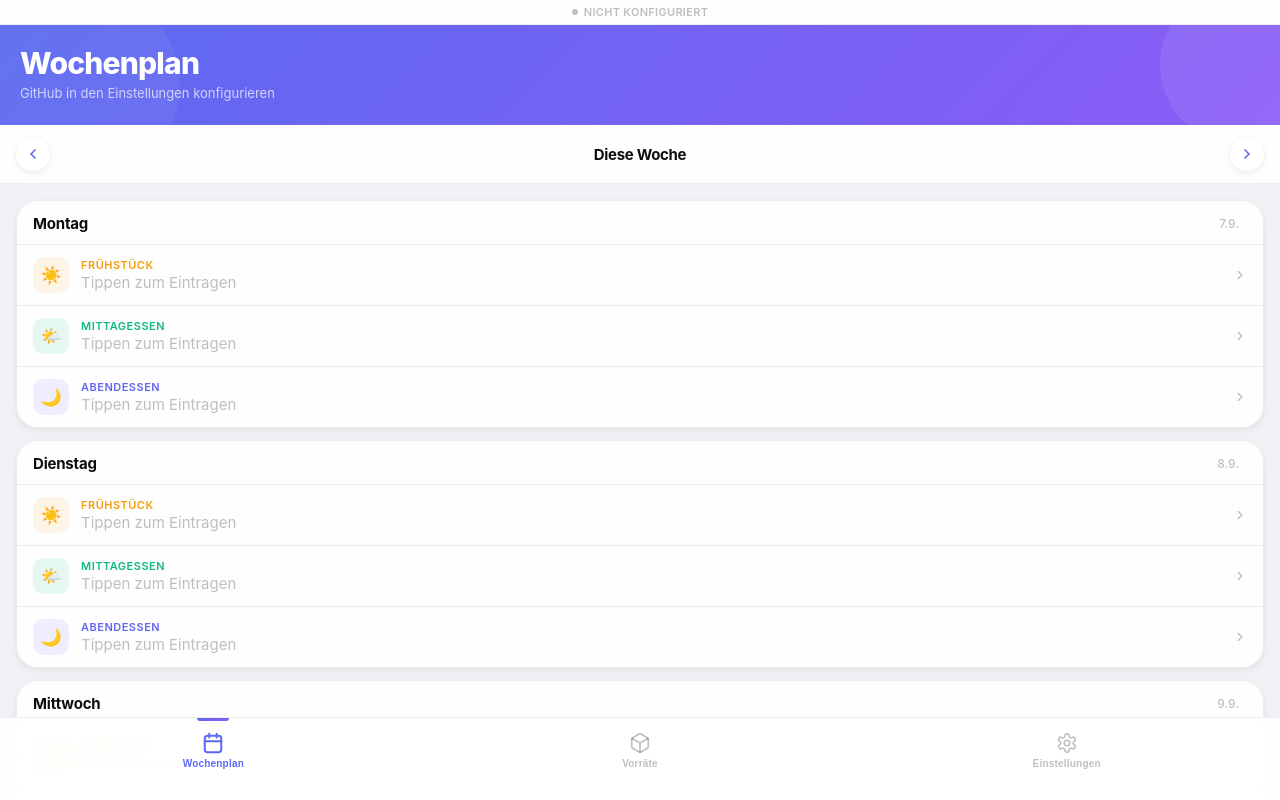
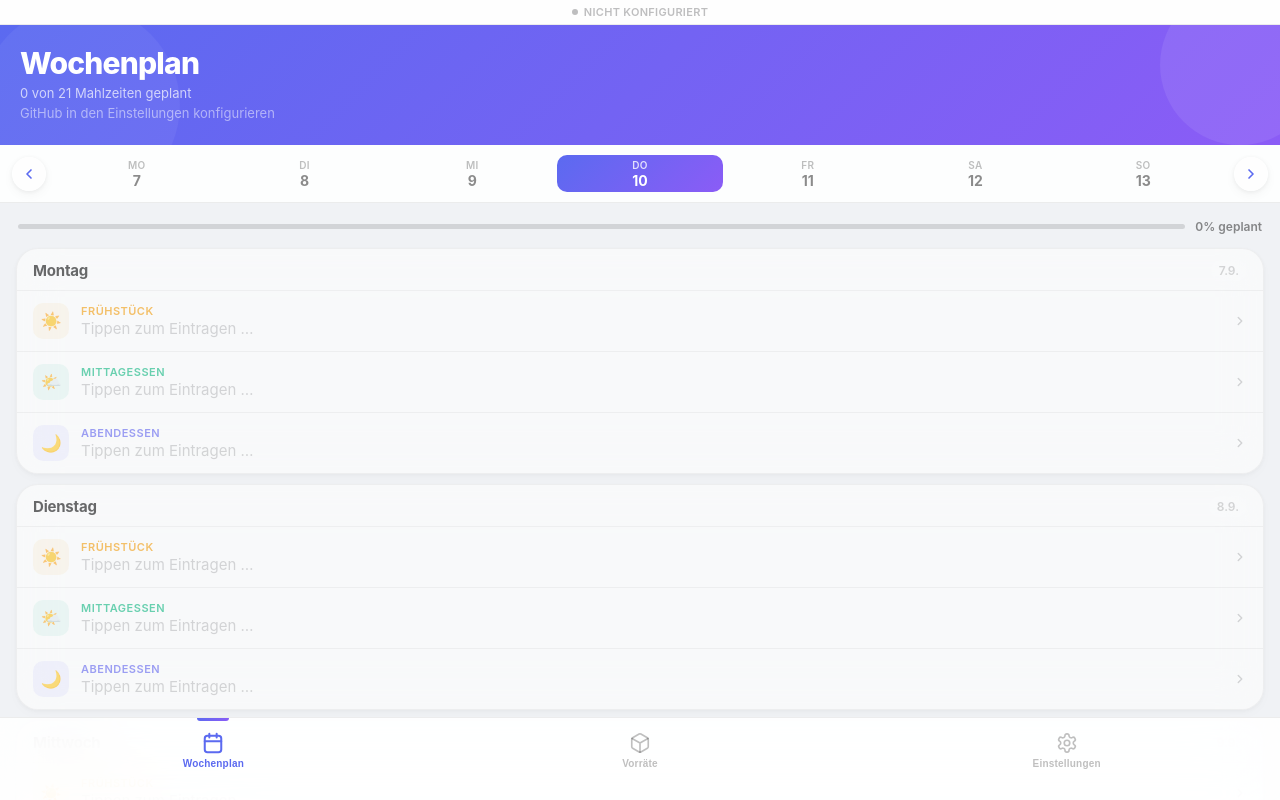
Before and after one commit to sam52662/meal-planner, a React (Vite) app: page / in a window 1280 px wide. Built offline with nearby package versions, Linux system fonts and the light colour scheme.

Commit message:
Improve meal plan: day strip, progress bar, today badge, past day dimming

```diff
--- a/src/components/MealPlan.tsx
+++ b/src/components/MealPlan.tsx
@@ -14,6 +14,7 @@ const MEAL_ICONS: Record<MealType, string> = {
   dinner: '🌙',
 }
 
+const DAY_SHORT = ['So', 'Mo', 'Di', 'Mi', 'Do', 'Fr', 'Sa']
 const DAY_FULL = ['Sonntag', 'Montag', 'Dienstag', 'Mittwoch', 'Donnerstag', 'Freitag', 'Samstag']
 
 function isoDate(d: Date): string {
@@ -57,9 +58,7 @@ function EditSheet({ mealType, current, onSave, onClose, onDelete }: EditSheetPr
     <div className="sheet-overlay" onClick={onClose}>
       <div className="sheet" onClick={e => e.stopPropagation()}>
         <div className="sheet-handle" />
-        <div className="sheet-title">
-          {MEAL_ICONS[mealType]} {MEAL_LABELS[mealType]}
-        </div>
+        <div className="sheet-title">{MEAL_ICONS[mealType]} {MEAL_LABELS[mealType]}</div>
         <div className="sheet-body">
           <div className="form-group">
             <label>Was gibt es?</label>
@@ -97,6 +96,13 @@ export default function MealPlan() {
     return data.find(d => d.date === date)?.meals.find(m => m.type === mealType)?.name ?? ''
   }
 
+  function countFilledMeals(): number {
+    return weekDates.reduce((acc, date) => {
+      const iso = isoDate(date)
+      return acc + (['breakfast', 'lunch', 'dinner'] as MealType[]).filter(t => getMeal(iso, t)).length
+    }, 0)
+  }
+
   function updateMeal(date: string, mealType: MealType, name: string) {
     setData(prev => {
       const days = [...prev]
@@ -127,54 +133,87 @@ export default function MealPlan() {
     return `${formatDate(weekDates[0])} – ${formatDate(weekDates[6])}`
   }
 
+  const filled = countFilledMeals()
+  const total = 21
   const editingMeal = editing ? getMeal(editing.date, editing.mealType) : ''
 
   return (
     <>
       {status === 'saving' && <div className="sync-bar" />}
+
       <div className="page-header">
         <h1>Wochenplan</h1>
-        {!hasConfig && <p className="subtitle">GitHub in den Einstellungen konfigurieren</p>}
+        <p className="subtitle">
+          {weekOffset === 0
+            ? `${filled} von ${total} Mahlzeiten geplant`
+            : weekLabel()}
+        </p>
+        {!hasConfig && <p className="subtitle" style={{ marginTop: 4, color: 'rgba(255,255,255,0.5)' }}>GitHub in den Einstellungen konfigurieren</p>}
       </div>
 
+      {/* Week navigation as floating pill */}
       <div className="week-nav">
-        <button onClick={() => setWeekOffset(o => o - 1)}>
+        <button className="week-nav-btn" onClick={() => setWeekOffset(o => o - 1)}>
           <ChevronLeft />
         </button>
-        <span className="week-label">{weekLabel()}</span>
-        <button onClick={() => setWeekOffset(o => o + 1)}>
+
+        {/* Day strip for current week */}
+        <div className="day-strip">
+          {weekDates.map(date => {
+            const iso = isoDate(date)
+            const isToday = iso === todayIso
+            return (
+              <div key={iso} className={`day-strip-item${isToday ? ' today' : ''}`}>
+                <span className="day-strip-label">{DAY_SHORT[date.getDay()]}</span>
+                <span className="day-strip-num">{date.getDate()}</span>
+              </div>
+            )
+          })}
+        </div>
+
+        <button className="week-nav-btn" onClick={() => setWeekOffset(o => o + 1)}>
           <ChevronRight />
         </button>
       </div>
 
       <div className="scroll-content">
+        {weekOffset === 0 && (
+          <div className="week-progress">
+            <div className="week-progress-bar">
+              <div className="week-progress-fill" style={{ width: `${(filled / total) * 100}%` }} />
+            </div>
+            <span className="week-progress-label">{Math.round((filled / total) * 100)}% geplant</span>
+          </div>
+        )}
+
         {weekDates.map(date => {
           const iso = isoDate(date)
           const isToday = iso === todayIso
+          const isPast = iso < todayIso
           return (
-            <div key={iso} className={`day-card${isToday ? ' today' : ''}`}>
+            <div key={iso} className={`day-card${isToday ? ' today' : ''}${isPast && !isToday ? ' past' : ''}`}>
               <div className="day-header">
-                <span className="day-name">{DAY_FULL[date.getDay()]}</span>
+                <div className="day-header-left">
+                  {isToday && <span className="today-badge">Heute</span>}
+                  <span className="day-name">{DAY_FULL[date.getDay()]}</span>
+                </div>
                 <span className="day-date">{formatDate(date)}</span>
               </div>
               {(['breakfast', 'lunch', 'dinner'] as MealType[]).map(mealType => {
                 const meal = getMeal(iso, mealType)
                 return (
-                  <div
-                    key={mealType}
-                    className="meal-row"
-                    onClick={() => setEditing({ date: iso, mealType })}
-                  >
-                    <div className={`meal-icon-wrap ${mealType}`}>
-                      {MEAL_ICONS[mealType]}
-                    </div>
+                  <div key={mealType} className="meal-row" onClick={() => setEditing({ date: iso, mealType })}>
+                    <div className={`meal-icon-wrap ${mealType}`}>{MEAL_ICONS[mealType]}</div>
                     <div className="meal-info">
                       <div className={`meal-type-label ${mealType}`}>{MEAL_LABELS[mealType]}</div>
                       <div className={`meal-text${meal ? '' : ' empty'}`}>
-                        {meal || 'Tippen zum Eintragen'}
+                        {meal || 'Tippen zum Eintragen …'}
                       </div>
                     </div>
-                    <ChevronRight className="meal-chevron" />
+                    {meal
+                      ? <span className="meal-filled-dot" />
+                      : <ChevronRight className="meal-chevron" />
+                    }
                   </div>
                 )
               })}
--- a/src/styles/global.css
+++ b/src/styles/global.css
@@ -300,21 +300,20 @@ body {
 .week-nav {
   display: flex;
   align-items: center;
-  justify-content: space-between;
-  padding: 12px 16px;
+  gap: 8px;
+  padding: 10px 12px;
   background: var(--color-surface);
   border-bottom: 1px solid var(--color-border);
-  backdrop-filter: blur(20px);
-  -webkit-backdrop-filter: blur(20px);
 }
 
-.week-nav button {
+.week-nav-btn {
   border: none;
   background: var(--color-surface-2);
   color: var(--color-accent);
   border-radius: 50%;
   width: 34px;
   height: 34px;
+  min-width: 34px;
   display: flex;
   align-items: center;
   justify-content: center;
@@ -323,18 +322,88 @@ body {
   box-shadow: var(--shadow-sm);
 }
 
-.week-nav button:active {
+.week-nav-btn:active {
   background: var(--color-accent);
   color: #fff;
-  transform: scale(0.92);
-  box-shadow: var(--shadow-accent);
+  transform: scale(0.9);
 }
 
-.week-nav .week-label {
-  font-size: 15px;
+.day-strip {
+  flex: 1;
+  display: flex;
+  justify-content: space-between;
+  gap: 2px;
+}
+
+.day-strip-item {
+  flex: 1;
+  display: flex;
+  flex-direction: column;
+  align-items: center;
+  gap: 3px;
+  padding: 4px 2px;
+  border-radius: 10px;
+  transition: background 0.15s;
+}
+
+.day-strip-item.today {
+  background: var(--gradient-today);
+}
+
+.day-strip-label {
+  font-size: 10px;
+  font-weight: 600;
+  text-transform: uppercase;
+  letter-spacing: 0.3px;
+  color: var(--color-text-tertiary);
+}
+
+.day-strip-item.today .day-strip-label {
+  color: rgba(255, 255, 255, 0.8);
+}
+
+.day-strip-num {
+  font-size: 14px;
   font-weight: 700;
-  color: var(--color-text-primary);
-  letter-spacing: -0.3px;
+  color: var(--color-text-secondary);
+  line-height: 1;
+}
+
+.day-strip-item.today .day-strip-num {
+  color: #ffffff;
+}
+
+/* ============================================================
+   Week Progress Bar
+   ============================================================ */
+.week-progress {
+  display: flex;
+  align-items: center;
+  gap: 10px;
+  margin-bottom: 14px;
+  padding: 0 2px;
+}
+
+.week-progress-bar {
+  flex: 1;
+  height: 5px;
+  background: var(--color-border-strong);
+  border-radius: 3px;
+  overflow: hidden;
+}
+
+.week-progress-fill {
+  height: 100%;
+  background: var(--gradient-header);
+  border-radius: 3px;
+  transition: width 0.4s cubic-bezier(0.32, 0.72, 0, 1);
+}
+
+.week-progress-label {
+  font-size: 12px;
+  font-weight: 600;
+  color: var(--color-text-secondary);
+  white-space: nowrap;
 }
 
 /* ============================================================
@@ -344,20 +413,41 @@ body {
   background: var(--color-surface);
   border-radius: var(--radius-lg);
   box-shadow: var(--shadow-sm);
-  margin-bottom: 12px;
+  margin-bottom: 10px;
   overflow: hidden;
   border: 1px solid var(--color-border);
   backdrop-filter: blur(20px);
   -webkit-backdrop-filter: blur(20px);
-  transition: box-shadow 0.2s;
+  transition: box-shadow 0.2s, opacity 0.2s;
+}
+
+.day-card.past {
+  opacity: 0.6;
 }
 
 .day-card .day-header {
-  padding: 12px 16px 10px;
+  padding: 11px 16px 9px;
   display: flex;
   align-items: center;
   justify-content: space-between;
   border-bottom: 1px solid var(--color-border);
+}
+
+.day-header-left {
+  display: flex;
+  align-items: center;
+  gap: 8px;
+}
+
+.today-badge {
+  font-size: 10px;
+  font-weight: 800;
+  text-transform: uppercase;
+  letter-spacing: 0.5px;
+  background: var(--gradient-today);
+  color: #fff;
+  padding: 2px 8px;
+  border-radius: 20px;
 }
 
 .day-card .day-name {
@@ -370,19 +460,20 @@ body {
 .day-card .day-date {
   font-size: 12px;
   color: var(--color-text-tertiary);
-  font-weight: 500;
+  font-weight: 600;
   background: var(--color-surface-2);
   padding: 3px 8px;
   border-radius: 20px;
 }
 
 .day-card.today {
-  border-color: rgba(91, 106, 240, 0.3);
+  border-color: rgba(91, 106, 240, 0.4);
   box-shadow: var(--shadow-md), 0 0 0 1px rgba(91, 106, 240, 0.15);
+  opacity: 1;
 }
 
 .day-card.today .day-header {
-  background: linear-gradient(135deg, rgba(91, 106, 240, 0.08) 0%, rgba(139, 92, 246, 0.08) 100%);
+  background: linear-gradient(135deg, rgba(91, 106, 240, 0.1) 0%, rgba(139, 92, 246, 0.08) 100%);
 }
 
 .day-card.today .day-name {
@@ -390,12 +481,6 @@ body {
   -webkit-background-clip: text;
   -webkit-text-fill-color: transparent;
   background-clip: text;
-}
-
-.day-card.today .day-date {
-  background: var(--gradient-today);
-  color: #fff;
-  -webkit-text-fill-color: #fff;
 }
 
 /* ============================================================
@@ -589,8 +674,17 @@ body {
   border-bottom: 1px solid rgba(16, 185, 129, 0.15);
 }
 
+.meal-filled-dot {
+  width: 8px;
+  height: 8px;
+  border-radius: 50%;
+  background: var(--color-success);
+  box-shadow: 0 0 6px rgba(16, 185, 129, 0.5);
+  flex-shrink: 0;
+}
+
 /* ============================================================
-   Section headers (legacy, kept for compatibility)
+   Section headers (legacy)
    ============================================================ */
 .section-header {
   display: flex;
```
